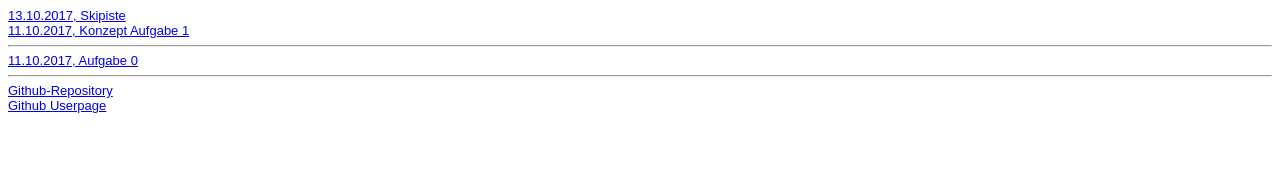
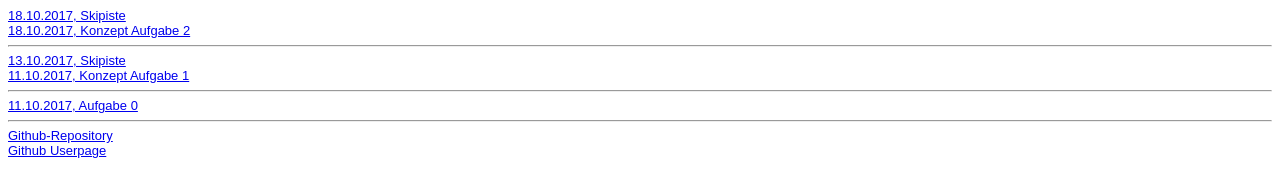
Before and after one commit to NovikovKristina/NovikovKristina.github.io, a plain HTML site: page steckbrief.htm in a window 1280 px wide. Drawn offline with Linux system fonts and the light colour scheme.

Commit message:
Upload Aufgabe 2

```diff
--- a/steckbrief.htm
+++ b/steckbrief.htm
@@ -13,6 +13,10 @@ body {
 </head>
 <body>
 	<!-- Hier die Links zu den gelösten Aufgaben einstellen, aktuelle oben, alte stehen lassen! Format: Aufgabenbezeichnung, Datum -->
+	<a href="https://novikovkristina.github.io/EIA_2/Aufgabe2/Skipiste2.html" target=" ">18.10.2017, Skipiste</a>
+	<br>
+	<a href="https://novikovkristina.github.io/EIA_2/Aufgabe2/Konzept2.pdf" target=" ">18.10.2017, Konzept Aufgabe 2</a>
+	<hr>
 	<a href="https://novikovkristina.github.io/EIA_2/Aufgabe1/Skipiste.html" target=" ">13.10.2017, Skipiste</a>
 	<br>
 	<a href="https://novikovkristina.github.io/EIA_2/Aufgabe1/Konzept1.pdf" target=" ">11.10.2017, Konzept Aufgabe 1</a>
```
